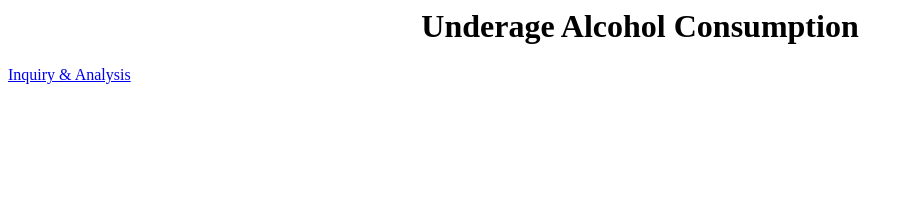
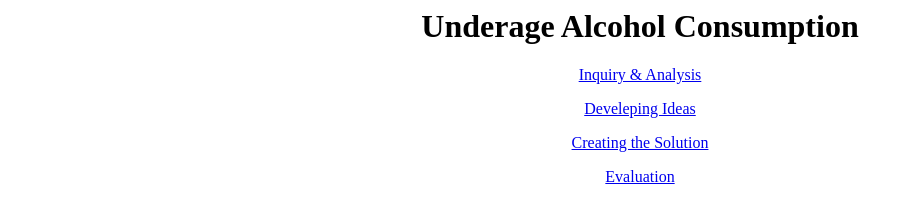
Before and after one commit to ColeMoney/y9web, a plain HTML site: page index.html in a window 1280 px wide. Shown: the whole page, without its empty margins (0-914 px from the left). Drawn offline with Linux system fonts and the light colour scheme.

Commit message:
Add files via upload

```diff
--- a/index.html
+++ b/index.html
@@ -2,6 +2,9 @@
 
 <h1 align="center"> Underage Alcohol Consumption </h1>
 
-<p align="left"> <a href='inquiry.html'>Inquiry & Analysis</a>
+<p align="center"> <a href='inquiry.html'>Inquiry & Analysis</a>
+<p align="center"> <a href='develeping.html'>Develeping Ideas</a>
+<p align="center"> <a href='inquiry.html'>Creating the Solution</a>
+<p align="center"> <a href='inquiry.html'>Evaluation</a>
 
 </html>
```
